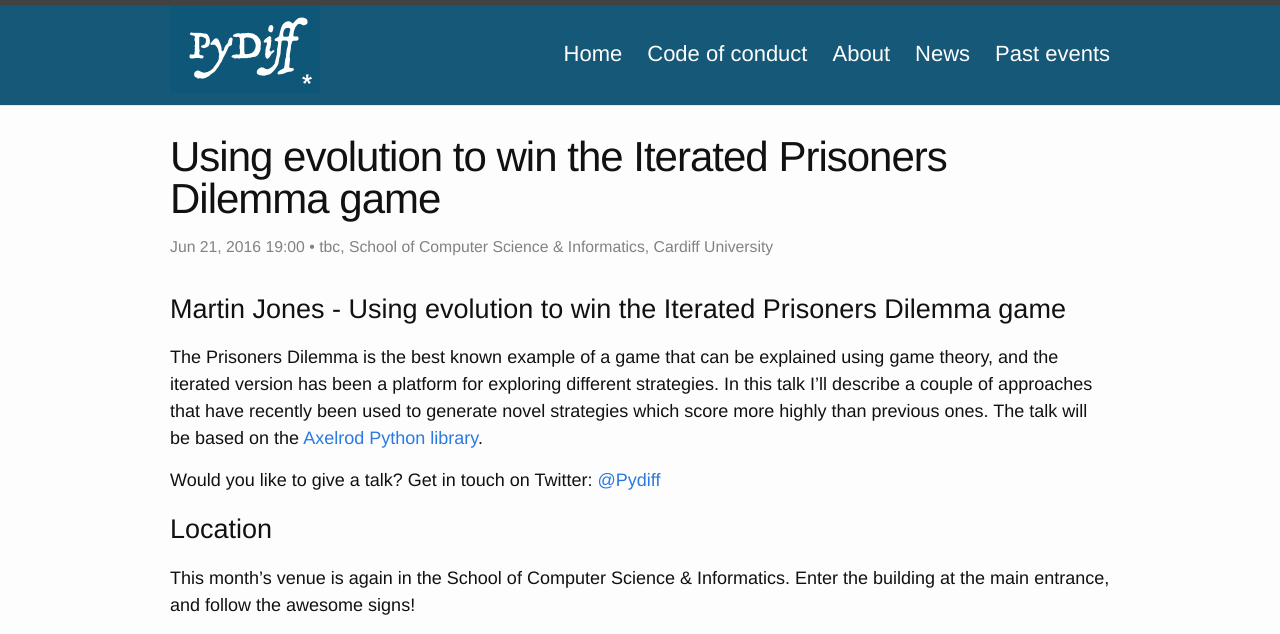
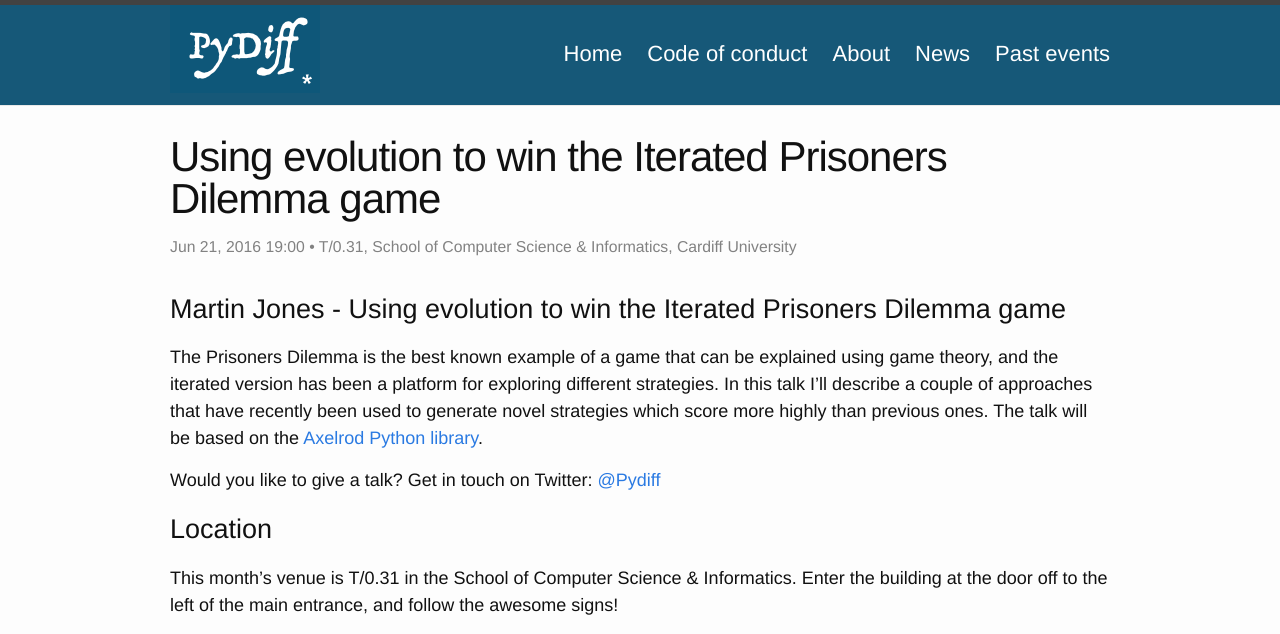
Before and after one commit to PyDiff/PyDiff.github.io, a Jekyll site: the page built from _events/2016-06-21.md, in a window 1280 px wide. Shown: the top 634 px of the page. Built offline with Jekyll 4.4.1, drawn with Linux system fonts in a browser that asks for light colours; grey boxes are pictures that could not be loaded.

Commit message:
added new venues for may and june

```diff
--- a/_events/2016-06-21.md
+++ b/_events/2016-06-21.md
@@ -3,7 +3,7 @@ layout: post
 title:  "Using evolution to win the Iterated Prisoners Dilemma game"
 when:   2016-06-21
 time:   "19:00"
-venue:  "tbc, School of Computer Science & Informatics, Cardiff University"
+venue:  "T/0.31, School of Computer Science & Informatics, Cardiff University"
 ---
 
 # Martin Jones - Using evolution to win the Iterated Prisoners Dilemma game
@@ -19,6 +19,6 @@ Would you like to give a talk? Get in touch on Twitter: [@Pydiff](https://twitte
 
 # Location
 
-This month's venue is again in the School of Computer Science & Informatics. Enter the building at the main entrance, and follow the awesome signs!
+This month's venue is T/0.31 in the School of Computer Science & Informatics. Enter the building at the door off to the left of the main entrance, and follow the awesome signs!
 
 <iframe src="https://www.google.com/maps/embed?pb=!1m18!1m12!1m3!1d2484.5563658121855!2d-3.1726044842308547!3d51.4846569796314!2m3!1f0!2f0!3f0!3m2!1i1024!2i768!4f13.1!3m3!1m2!1s0x486e1cb8742c46f5%3A0xc620b871e5d19cac!2sTrevithick+Bldg%2C+Cardiff+CF24!5e0!3m2!1sen!2suk!4v1456917752266" width="600" height="450" frameborder="0" style="border:0" allowfullscreen>&nbsp;</iframe>
```
Also changed, not shown: _events/2016-05-17.md (+2 -2 lines).
